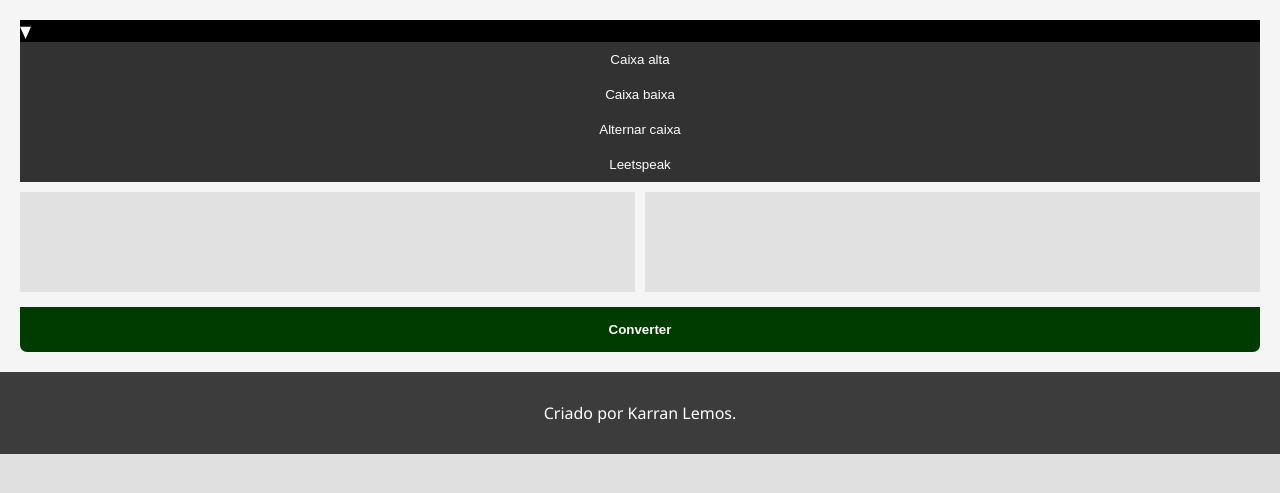
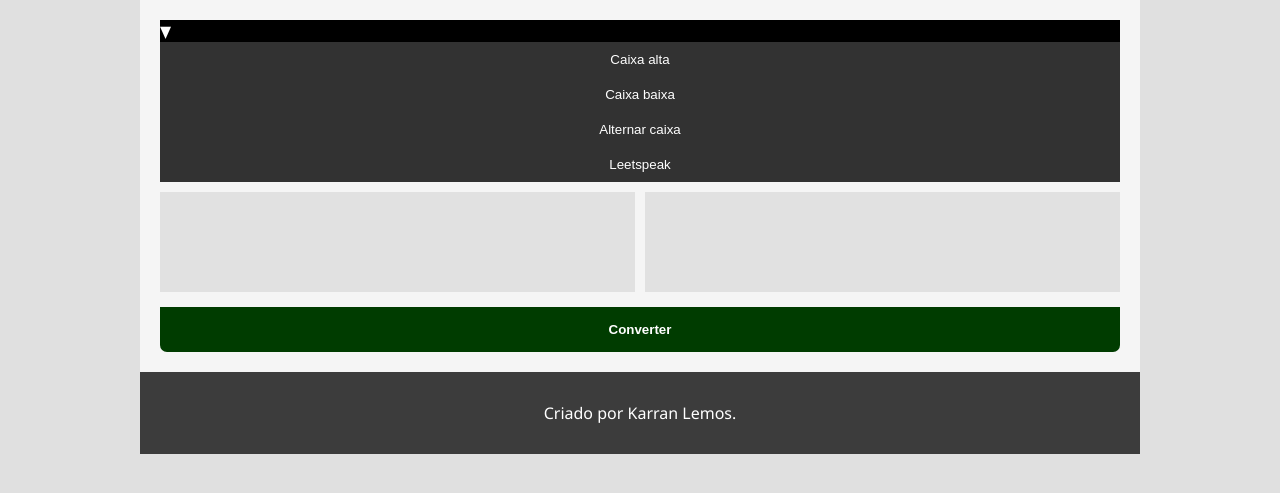
Before and after one commit to karranlemos/TextConverter, a PHP site: page / in a window 1280 px wide. Shown: the top 493 px of the page. Run offline with PHP 8.4, Linux system fonts and the light colour scheme.

Commit message:
add max-width para o container

```diff
--- a/css/style.css
+++ b/css/style.css
@@ -33,7 +33,8 @@ button {
 
 
 div#container {
-
+    max-width: 1000px;
+    margin: 0 auto;
 }
 
 nav#navbar {
@@ -65,7 +66,6 @@ div.full-field-block {
 
 div#container-content {
     width: 100%;
-    /* max-width: 1000px; */
     margin: 0 auto;
 }
 
```
